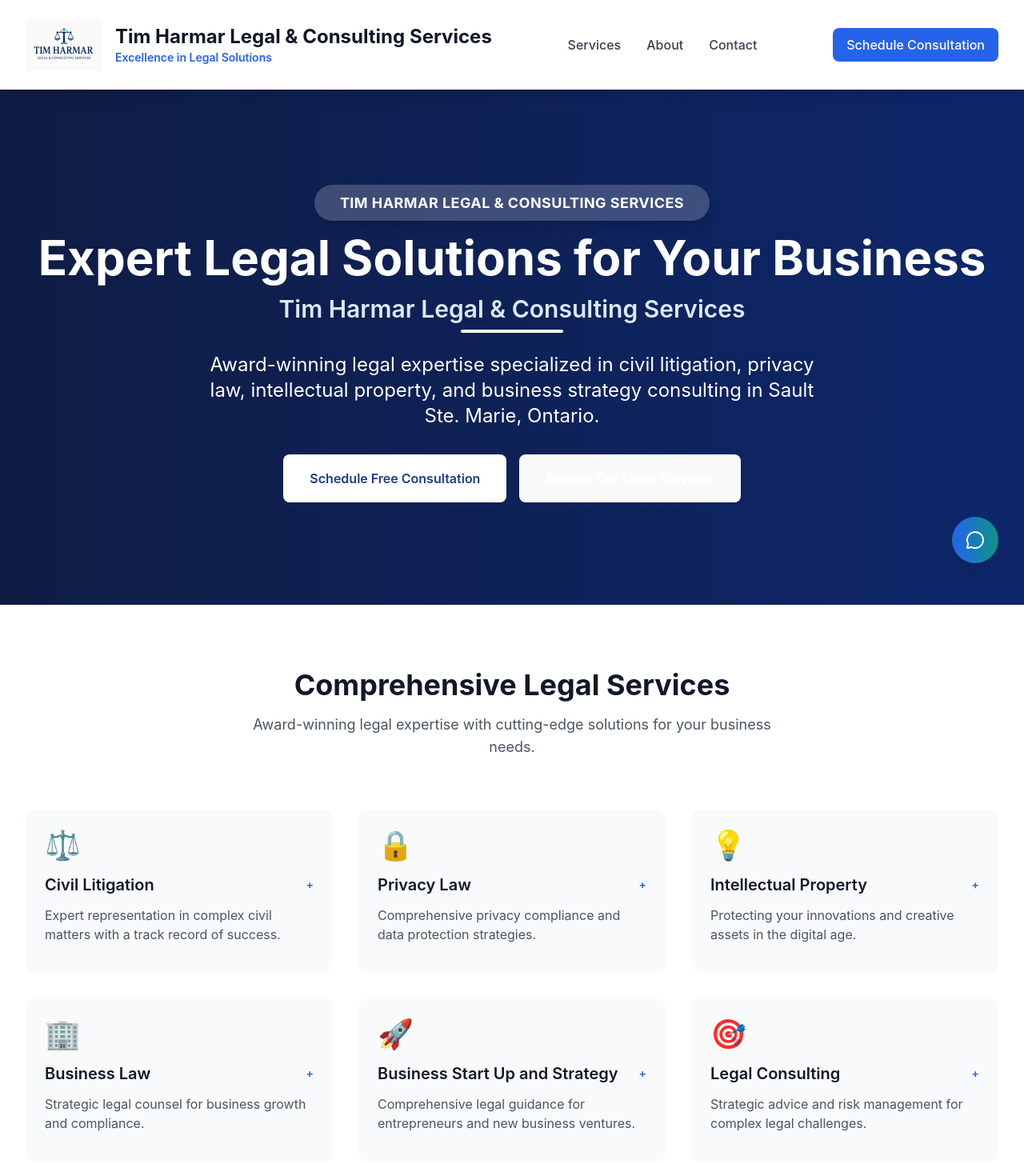
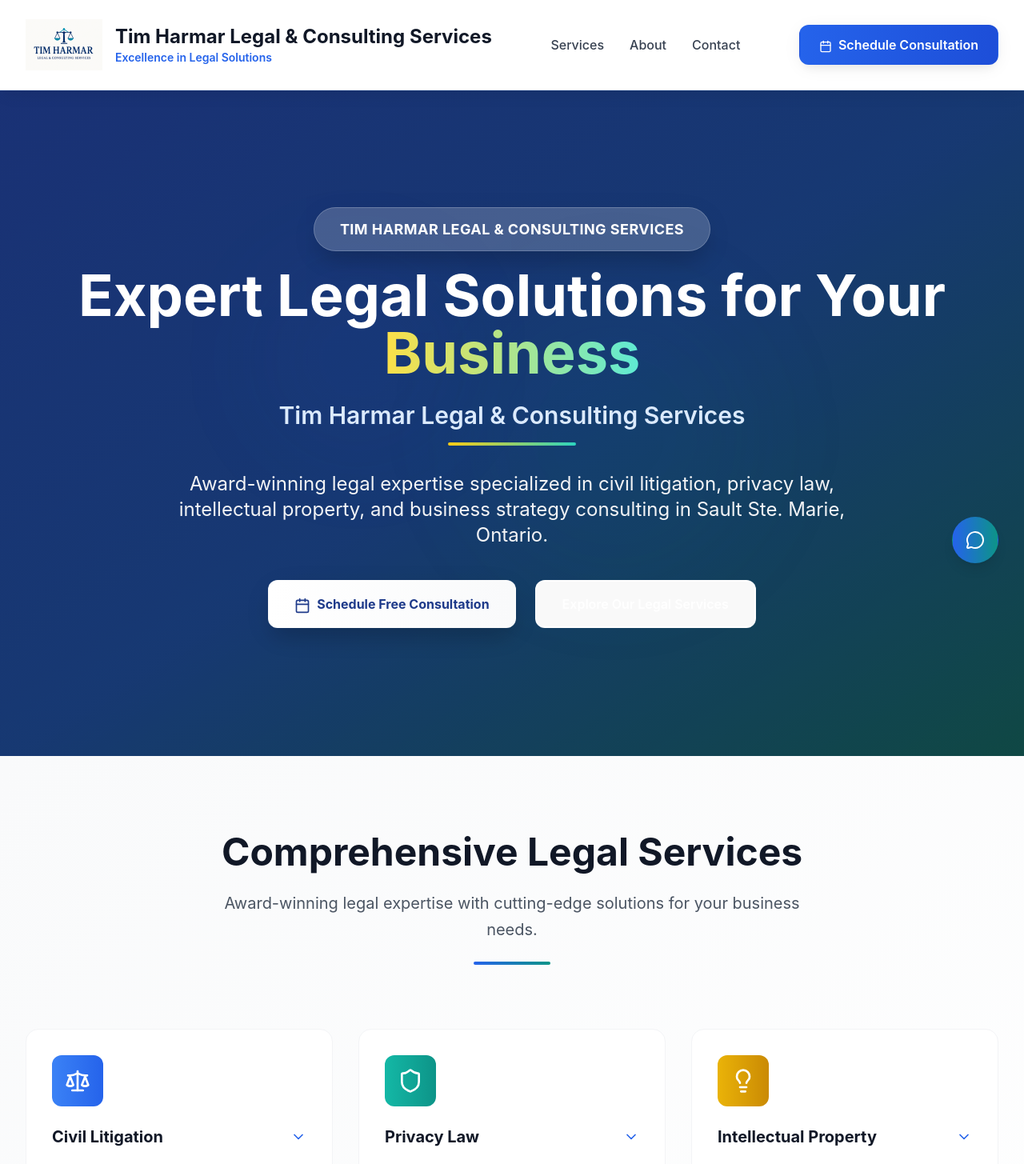
Before and after one commit to harmartim-oss/TH_Site, a React (Vite) app: page / in a window 1280 px wide. Shown: the top 1455 px of the page at 80% size. Built offline with nearby package versions, Linux system fonts and the light colour scheme.

Commit message:
Enhanced header, hero section, and services with professional styling
Co-authored-by: harmartim-oss <225632909+harmartim-oss@users.noreply.github.com>

```diff
--- a/src/App.jsx
+++ b/src/App.jsx
@@ -6,6 +6,26 @@ import {
   LegalNewsFeed,
   LegalAssessment,
 } from './components/CuttingEdgeFeatures'
+import {
+  Scale,
+  Shield,
+  Lightbulb,
+  Building2,
+  Rocket,
+  Target,
+  Award,
+  Monitor,
+  Users,
+  Globe,
+  Menu,
+  X,
+  ChevronDown,
+  ChevronUp,
+  Calendar,
+  Mail,
+  Phone,
+  MapPin
+} from 'lucide-react'
 import logoImage from './assets/tim_harmar_logo_updated.png'
 
 export default function App() {
@@ -13,9 +33,9 @@ export default function App() {
   const [expandedService, setExpandedService] = useState(null)
 
   return (
-    <div className="min-h-screen bg-gradient-to-br from-gray-50 to-gray-100">
+    <div className="min-h-screen bg-gradient-to-br from-primary-50 via-white to-secondary-50">
       {/* Header/Navigation */}
-      <header className="bg-white shadow-lg sticky top-0 z-40">
+      <header className="bg-white/95 backdrop-blur-sm shadow-soft sticky top-0 z-40 border-b border-primary-100">
         <div className="max-w-7xl mx-auto px-4 sm:px-6 lg:px-8">
           <div className="flex justify-between items-center py-4 md:py-6">
             <div className="flex items-center">
@@ -25,10 +45,10 @@ export default function App() {
                 className="h-12 w-auto md:h-16"
               />
               <div className="ml-4">
-                <h1 className="text-xl md:text-2xl font-bold text-gray-900">
+                <h1 className="text-xl md:text-2xl font-bold text-gray-900 font-heading">
                   Tim Harmar Legal & Consulting Services
                 </h1>
-                <p className="text-sm text-blue-600 font-semibold">Excellence in Legal Solutions</p>
+                <p className="text-sm text-primary-600 font-semibold">Excellence in Legal Solutions</p>
               </div>
             </div>
 
@@ -36,19 +56,19 @@ export default function App() {
             <nav className="hidden md:flex space-x-8">
               <a
                 href="#services"
-                className="text-gray-700 hover:text-blue-600 font-medium transition-colors"
+                className="text-gray-700 hover:text-primary-600 font-medium transition-all duration-200 hover:scale-105"
               >
                 Services
               </a>
               <a
                 href="#about"
-                className="text-gray-700 hover:text-blue-600 font-medium transition-colors"
+                className="text-gray-700 hover:text-primary-600 font-medium transition-all duration-200 hover:scale-105"
               >
                 About
               </a>
               <a
                 href="#contact"
-                className="text-gray-700 hover:text-blue-600 font-medium transition-colors"
+                className="text-gray-700 hover:text-primary-600 font-medium transition-all duration-200 hover:scale-105"
               >
                 Contact
               </a>
@@ -56,7 +76,8 @@ export default function App() {
 
             {/* Desktop CTA Button */}
             <div className="hidden md:block">
-              <button className="bg-blue-600 text-white px-4 py-2 rounded-lg hover:bg-blue-700 transition-colors">
+              <button className="bg-gradient-to-r from-primary-600 to-primary-700 text-white px-6 py-3 rounded-xl hover:from-primary-700 hover:to-primary-800 transition-all duration-200 shadow-medium hover:shadow-large transform hover:scale-105 font-semibold">
+                <Calendar className="inline-block w-4 h-4 mr-2" />
                 Schedule Consultation
               </button>
             </div>
@@ -122,34 +143,42 @@ export default function App() {
       </header>
 
       {/* Hero Section */}
-      <section className="relative bg-gradient-to-r from-blue-900 to-blue-700 text-white py-20 md:py-32">
-        <div className="absolute inset-0 bg-black opacity-50"></div>
+      <section className="relative bg-gradient-to-br from-primary-900 via-primary-800 to-secondary-800 text-white py-24 md:py-40 overflow-hidden">
+        <div className="absolute inset-0 bg-black/30"></div>
+        <div className="absolute inset-0 bg-gradient-to-br from-primary-900/50 to-secondary-900/50"></div>
+
+        {/* Animated background elements */}
+        <div className="absolute top-1/4 left-1/4 w-64 h-64 bg-primary-600/10 rounded-full blur-3xl animate-pulse"></div>
+        <div className="absolute bottom-1/4 right-1/4 w-96 h-96 bg-secondary-600/10 rounded-full blur-3xl animate-pulse delay-1000"></div>
+
         <div className="relative max-w-7xl mx-auto px-4 sm:px-6 lg:px-8">
           <div className="text-center">
-            <div className="mb-6">
-              <span className="bg-white bg-opacity-20 text-white px-8 py-3 rounded-full text-lg font-bold tracking-wide uppercase shadow-lg">
+            <div className="mb-8">
+              <span className="bg-white/20 backdrop-blur-sm text-white px-8 py-4 rounded-full text-lg font-bold tracking-wide uppercase shadow-large border border-white/20">
                 Tim Harmar Legal & Consulting Services
               </span>
             </div>
-            <h1 className="text-4xl md:text-6xl font-bold mb-4">
-              Expert Legal Solutions for Your Business
+            <h1 className="text-5xl md:text-7xl font-bold mb-6 font-heading leading-tight">
+              Expert Legal Solutions for Your
+              <span className="text-transparent bg-clip-text bg-gradient-to-r from-accent-300 to-secondary-300"> Business</span>
             </h1>
-            <div className="mb-6">
-              <h2 className="text-2xl md:text-3xl font-semibold text-blue-100 mb-2">
+            <div className="mb-8">
+              <h2 className="text-2xl md:text-3xl font-semibold text-primary-100 mb-4">
                 Tim Harmar Legal & Consulting Services
               </h2>
-              <div className="w-32 h-1 bg-white mx-auto rounded-full"></div>
+              <div className="w-40 h-1 bg-gradient-to-r from-accent-400 to-secondary-400 mx-auto rounded-full"></div>
             </div>
-            <p className="text-xl md:text-2xl mb-8 max-w-3xl mx-auto">
+            <p className="text-xl md:text-2xl mb-10 max-w-4xl mx-auto leading-relaxed text-gray-100">
               Award-winning legal expertise specialized in civil litigation, privacy law,
               intellectual property, and business strategy consulting in Sault Ste. Marie, Ontario.
             </p>
-            <div className="flex flex-col sm:flex-row gap-4 justify-center">
-              <button className="bg-white text-blue-900 px-8 py-4 rounded-lg font-semibold hover:bg-gray-100 transition-colors">
+            <div className="flex flex-col sm:flex-row gap-6 justify-center">
+              <button className="bg-gradient-to-r from-white to-gray-50 text-primary-900 px-8 py-4 rounded-xl font-bold hover:from-gray-50 hover:to-white transition-all duration-200 shadow-large hover:shadow-xl transform hover:scale-105">
+                <Calendar className="inline-block w-5 h-5 mr-2" />
                 Schedule Free Consultation
               </button>
               <button
-                className="border-2 border-white text-white px-8 py-4 rounded-lg font-semibold hover:bg-white hover:text-blue-900 transition-colors"
+                className="border-2 border-white/80 text-white px-8 py-4 rounded-xl font-semibold hover:bg-white/10 hover:border-white transition-all duration-200 backdrop-blur-sm"
                 onClick={() =>
                   document.getElementById('services').scrollIntoView({ behavior: 'smooth' })
                 }
@@ -162,45 +191,50 @@ export default function App() {
       </section>
 
       {/* Services Section */}
-      <section id="services" className="py-20 bg-white">
+      <section id="services" className="py-24 bg-gradient-to-br from-gray-50 to-white">
         <div className="max-w-7xl mx-auto px-4 sm:px-6 lg:px-8">
-          <div className="text-center mb-16">
-            <h2 className="text-3xl md:text-4xl font-bold text-gray-900 mb-4">
+          <div className="text-center mb-20">
+            <h2 className="text-4xl md:text-5xl font-bold text-gray-900 mb-6 font-heading">
               Comprehensive Legal Services
             </h2>
-            <p className="text-lg text-gray-600 max-w-2xl mx-auto">
+            <p className="text-xl text-gray-600 max-w-3xl mx-auto leading-relaxed">
               Award-winning legal expertise with cutting-edge solutions for your business needs.
             </p>
+            <div className="w-24 h-1 bg-gradient-to-r from-primary-600 to-secondary-600 mx-auto mt-6 rounded-full"></div>
           </div>
 
-          <div className="grid grid-cols-1 md:grid-cols-2 lg:grid-cols-3 gap-8 mb-16">
+          <div className="grid grid-cols-1 md:grid-cols-2 lg:grid-cols-3 gap-8 mb-20">
             {[
               {
                 title: 'Civil Litigation',
                 description:
                   'Expert representation in complex civil matters with a track record of success.',
-                icon: '⚖️',
+                icon: Scale,
+                color: 'from-primary-500 to-primary-600',
                 detailed:
                   'Our civil litigation practice encompasses comprehensive legal representation for businesses and individuals in complex disputes. We handle contract disputes, tort claims, employment litigation, commercial disputes, and appellate matters. With extensive courtroom experience and strategic case management, we provide aggressive advocacy while exploring cost-effective resolution strategies including mediation and arbitration.',
               },
               {
                 title: 'Privacy Law',
                 description: 'Comprehensive privacy compliance and data protection strategies.',
-                icon: '🔒',
+                icon: Shield,
+                color: 'from-secondary-500 to-secondary-600',
                 detailed:
                   'Navigate the complex landscape of Canadian privacy laws including PIPEDA, provincial privacy legislation, and sector-specific regulations. Our services include privacy impact assessments, data breach response protocols, privacy policy development, CASL compliance, cross-border data transfer agreements, and regulatory compliance audits for businesses of all sizes.',
               },
               {
                 title: 'Intellectual Property',
                 description: 'Protecting your innovations and creative assets in the digital age.',
-                icon: '💡',
+                icon: Lightbulb,
+                color: 'from-accent-500 to-accent-600',
                 detailed:
                   'Comprehensive intellectual property protection including trademark registration and enforcement, copyright matters, trade secret protection, licensing agreements, IP due diligence for mergers and acquisitions, and IP portfolio management. We help businesses protect their most valuable intangible assets and develop strategic IP licensing and monetization strategies.',
               },
               {
                 title: 'Business Law',
                 description: 'Strategic legal counsel for business growth and compliance.',
-                icon: '🏢',
+                icon: Building2,
+                color: 'from-primary-600 to-primary-700',
                 detailed:
                   'Full-spectrum business law services including corporate formation and governance, shareholder agreements, commercial contracts, regulatory compliance, employment law matters, and corporate restructuring. We serve as outside general counsel for emerging companies and established businesses, providing strategic legal guidance for sustainable growth.',
               },
@@ -208,41 +242,49 @@ export default function App() {
                 title: 'Business Start Up and Strategy',
                 description:
                   'Comprehensive legal guidance for entrepreneurs and new business ventures.',
-                icon: '🚀',
+                icon: Rocket,
+                color: 'from-secondary-600 to-secondary-700',
                 detailed:
                   "End-to-end legal support for entrepreneurs launching new ventures including business entity selection and formation, founders' agreements, intellectual property strategy, regulatory compliance roadmaps, employment policies, privacy frameworks, and strategic partnerships. We help startups build solid legal foundations while remaining agile and cost-effective.",
               },
               {
                 title: 'Legal Consulting',
                 description: 'Strategic advice and risk management for complex legal challenges.',
-                icon: '🎯',
+                icon: Target,
+                color: 'from-accent-600 to-accent-700',
                 detailed:
                   'Strategic legal consulting for complex business challenges including regulatory compliance reviews, risk assessment and mitigation strategies, legal project management, and specialized advisory services. We provide senior-level legal expertise for organizations requiring sophisticated legal analysis and strategic guidance.',
               },
-            ].map((service, index) => (
+            ].map((service, index) => {
+              const IconComponent = service.icon
+              return (
                 <div
                   key={index}
-                className="bg-gray-50 p-6 rounded-xl hover:shadow-lg transition-all duration-300 cursor-pointer"
+                  className="group bg-white p-8 rounded-2xl hover:shadow-large transition-all duration-300 cursor-pointer border border-gray-100 hover:border-primary-200 transform hover:scale-105"
                   onClick={() => setExpandedService(expandedService === index ? null : index)}
                 >
-                <div className="text-4xl mb-4">{service.icon}</div>
-                <h3 className="text-xl font-semibold text-gray-900 mb-3 flex items-center justify-between">
+                  <div className={`w-16 h-16 rounded-xl bg-gradient-to-r ${service.color} p-4 mb-6 group-hover:scale-110 transition-transform duration-300`}>
+                    <IconComponent className="w-8 h-8 text-white" />
+                  </div>
+                  <h3 className="text-xl font-bold text-gray-900 mb-4 flex items-center justify-between font-heading">
                     {service.title}
-                  <span className="text-sm text-blue-600">
-                    {expandedService === index ? '−' : '+'}
+                    <span className="text-primary-600 group-hover:text-primary-700 transition-colors">
+                      {expandedService === index ? <ChevronUp className="w-5 h-5" /> : <ChevronDown className="w-5 h-5" />}
                     </span>
                   </h3>
-                <p className="text-gray-600 mb-3">{service.description}</p>
+                  <p className="text-gray-600 mb-4 leading-relaxed">{service.description}</p>
                   {expandedService === index && (
-                  <div className="mt-4 p-4 bg-white rounded-lg border-l-4 border-blue-500">
-                    <p className="text-gray-700 text-sm leading-relaxed">{service.detailed}</p>
-                    <button className="mt-3 text-blue-600 hover:text-blue-800 font-medium text-sm transition-colors">
-                      Schedule Consultation →
+                    <div className="mt-6 p-6 bg-gradient-to-r from-gray-50 to-gray-100 rounded-xl border-l-4 border-primary-500">
+                      <p className="text-gray-700 leading-relaxed mb-4">{service.detailed}</p>
+                      <button className="bg-gradient-to-r from-primary-600 to-primary-700 text-white px-4 py-2 rounded-lg hover:from-primary-700 hover:to-primary-800 font-semibold text-sm transition-all duration-200 transform hover:scale-105 shadow-medium">
+                        <Calendar className="inline-block w-4 h-4 mr-2" />
+                        Schedule Consultation
                       </button>
                     </div>
                   )}
                 </div>
-            ))}
+              )
+            })}
           </div>
         </div>
       </section>
@@ -432,24 +474,32 @@ export default function App() {
           </div>
 
           {/* Why Choose Section */}
-          <div className="bg-gradient-to-br from-blue-600 to-blue-800 p-8 rounded-2xl text-white text-center">
-            <h3 className="text-2xl font-bold mb-6">Why Choose Tim Harmar Legal?</h3>
-            <div className="grid grid-cols-1 md:grid-cols-2 lg:grid-cols-4 gap-6">
-              <div className="flex flex-col items-center">
-                <span className="text-3xl mb-2">🏆</span>
-                <span className="font-semibold">Award-winning legal expertise</span>
+          <div className="bg-gradient-to-br from-primary-600 via-primary-700 to-secondary-700 p-10 rounded-3xl text-white text-center shadow-large">
+            <h3 className="text-3xl font-bold mb-8 font-heading">Why Choose Tim Harmar Legal?</h3>
+            <div className="grid grid-cols-1 md:grid-cols-2 lg:grid-cols-4 gap-8">
+              <div className="flex flex-col items-center group">
+                <div className="w-16 h-16 bg-white/20 rounded-full flex items-center justify-center mb-4 group-hover:bg-white/30 transition-all duration-200">
+                  <Award className="text-white w-8 h-8" />
                 </div>
-              <div className="flex flex-col items-center">
-                <span className="text-3xl mb-2">💻</span>
-                <span className="font-semibold">Cutting-edge legal technology</span>
+                <span className="font-semibold text-lg">Award-winning legal expertise</span>
               </div>
-              <div className="flex flex-col items-center">
-                <span className="text-3xl mb-2">👥</span>
-                <span className="font-semibold">Personalized service approach</span>
+              <div className="flex flex-col items-center group">
+                <div className="w-16 h-16 bg-white/20 rounded-full flex items-center justify-center mb-4 group-hover:bg-white/30 transition-all duration-200">
+                  <Monitor className="text-white w-8 h-8" />
                 </div>
-              <div className="flex flex-col items-center">
-                <span className="text-3xl mb-2">🌐</span>
-                <span className="font-semibold">Local expertise, global perspective</span>
+                <span className="font-semibold text-lg">Cutting-edge legal technology</span>
+              </div>
+              <div className="flex flex-col items-center group">
+                <div className="w-16 h-16 bg-white/20 rounded-full flex items-center justify-center mb-4 group-hover:bg-white/30 transition-all duration-200">
+                  <Users className="text-white w-8 h-8" />
+                </div>
+                <span className="font-semibold text-lg">Personalized service approach</span>
+              </div>
+              <div className="flex flex-col items-center group">
+                <div className="w-16 h-16 bg-white/20 rounded-full flex items-center justify-center mb-4 group-hover:bg-white/30 transition-all duration-200">
+                  <Globe className="text-white w-8 h-8" />
+                </div>
+                <span className="font-semibold text-lg">Local expertise, global perspective</span>
               </div>
             </div>
           </div>
@@ -457,35 +507,42 @@ export default function App() {
       </section>
 
       {/* Contact Section */}
-      <section id="contact" className="py-20 bg-gray-900 text-white">
+      <section id="contact" className="py-24 bg-gradient-to-br from-gray-900 via-gray-800 to-gray-900 text-white">
         <div className="max-w-7xl mx-auto px-4 sm:px-6 lg:px-8">
-          <div className="text-center mb-16">
-            <h2 className="text-3xl md:text-4xl font-bold mb-4">Ready to Get Started?</h2>
-            <p className="text-lg text-gray-300 max-w-2xl mx-auto">
+          <div className="text-center mb-20">
+            <h2 className="text-4xl md:text-5xl font-bold mb-6 font-heading">Ready to Get Started?</h2>
+            <p className="text-xl text-gray-300 max-w-3xl mx-auto leading-relaxed">
               Contact us today for a consultation and discover how our legal expertise can help your
               business thrive.
             </p>
+            <div className="w-24 h-1 bg-gradient-to-r from-primary-400 to-secondary-400 mx-auto mt-6 rounded-full"></div>
           </div>
 
           <div className="grid grid-cols-1 md:grid-cols-3 gap-8 text-center">
-            <div className="bg-gray-800 p-6 rounded-xl">
-              <div className="text-4xl mb-4">📧</div>
-              <h3 className="text-xl font-semibold mb-2">Email</h3>
-              <a href="mailto:kburton@timharmar.com" className="text-blue-400 hover:text-blue-300">
+            <div className="bg-gray-800/50 p-8 rounded-2xl border border-gray-700 hover:border-primary-500 transition-all duration-200 backdrop-blur-sm hover:shadow-large">
+              <div className="w-16 h-16 bg-gradient-to-r from-primary-500 to-primary-600 rounded-full flex items-center justify-center mb-6 mx-auto">
+                <Mail className="text-white w-8 h-8" />
+              </div>
+              <h3 className="text-2xl font-bold mb-4 font-heading">Email</h3>
+              <a href="mailto:kburton@timharmar.com" className="text-primary-400 hover:text-primary-300 text-lg transition-colors">
                 kburton@timharmar.com
               </a>
             </div>
-            <div className="bg-gray-800 p-6 rounded-xl">
-              <div className="text-4xl mb-4">📞</div>
-              <h3 className="text-xl font-semibold mb-2">Phone</h3>
-              <a href="tel:+17059435049" className="text-blue-400 hover:text-blue-300">
+            <div className="bg-gray-800/50 p-8 rounded-2xl border border-gray-700 hover:border-secondary-500 transition-all duration-200 backdrop-blur-sm hover:shadow-large">
+              <div className="w-16 h-16 bg-gradient-to-r from-secondary-500 to-secondary-600 rounded-full flex items-center justify-center mb-6 mx-auto">
+                <Phone className="text-white w-8 h-8" />
+              </div>
+              <h3 className="text-2xl font-bold mb-4 font-heading">Phone</h3>
+              <a href="tel:+17059435049" className="text-secondary-400 hover:text-secondary-300 text-lg transition-colors">
                 +1 (705) 943-5049
               </a>
             </div>
-            <div className="bg-gray-800 p-6 rounded-xl">
-              <div className="text-4xl mb-4">📍</div>
-              <h3 className="text-xl font-semibold mb-2">Location</h3>
-              <p className="text-gray-300">
+            <div className="bg-gray-800/50 p-8 rounded-2xl border border-gray-700 hover:border-accent-500 transition-all duration-200 backdrop-blur-sm hover:shadow-large">
+              <div className="w-16 h-16 bg-gradient-to-r from-accent-500 to-accent-600 rounded-full flex items-center justify-center mb-6 mx-auto">
+                <MapPin className="text-white w-8 h-8" />
+              </div>
+              <h3 className="text-2xl font-bold mb-4 font-heading">Location</h3>
+              <p className="text-gray-300 text-lg">
                 Sault Ste. Marie
                 <br />
                 Ontario, Canada
--- a/tailwind.config.js
+++ b/tailwind.config.js
@@ -2,7 +2,58 @@
 export default {
   content: ['./index.html', './src/**/*.{js,ts,jsx,tsx}'],
   theme: {
-    extend: {},
+    extend: {
+      colors: {
+        primary: {
+          50: '#eff6ff',
+          100: '#dbeafe',
+          200: '#bfdbfe',
+          300: '#93c5fd',
+          400: '#60a5fa',
+          500: '#3b82f6',
+          600: '#2563eb',
+          700: '#1d4ed8',
+          800: '#1e40af',
+          900: '#1e3a8a',
+          950: '#172554',
+        },
+        secondary: {
+          50: '#f0fdfa',
+          100: '#ccfbf1',
+          200: '#99f6e4',
+          300: '#5eead4',
+          400: '#2dd4bf',
+          500: '#14b8a6',
+          600: '#0d9488',
+          700: '#0f766e',
+          800: '#115e59',
+          900: '#134e4a',
+          950: '#042f2e',
+        },
+        accent: {
+          50: '#fefce8',
+          100: '#fef9c3',
+          200: '#fef08a',
+          300: '#fde047',
+          400: '#facc15',
+          500: '#eab308',
+          600: '#ca8a04',
+          700: '#a16207',
+          800: '#854d0e',
+          900: '#713f12',
+          950: '#422006',
+        },
+      },
+      fontFamily: {
+        'sans': ['Inter', 'system-ui', 'sans-serif'],
+        'heading': ['Inter', 'system-ui', 'sans-serif'],
+      },
+      boxShadow: {
+        'soft': '0 2px 15px -3px rgba(0, 0, 0, 0.07), 0 10px 20px -2px rgba(0, 0, 0, 0.04)',
+        'medium': '0 4px 25px -5px rgba(0, 0, 0, 0.1), 0 10px 10px -5px rgba(0, 0, 0, 0.04)',
+        'large': '0 10px 40px -10px rgba(0, 0, 0, 0.15), 0 20px 25px -5px rgba(0, 0, 0, 0.1)',
+      },
+    },
   },
   plugins: [],
 }
```
Lines whose indentation alone changed are shown as unchanged.
